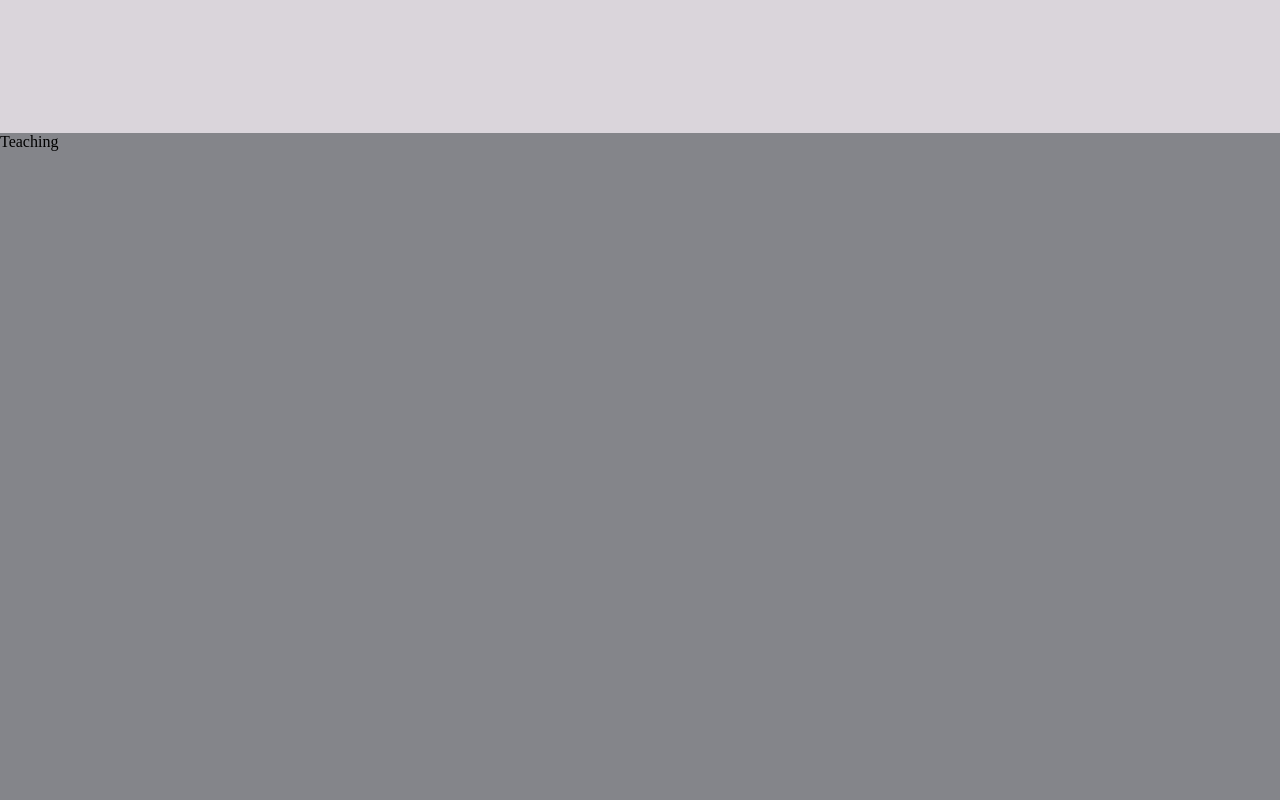
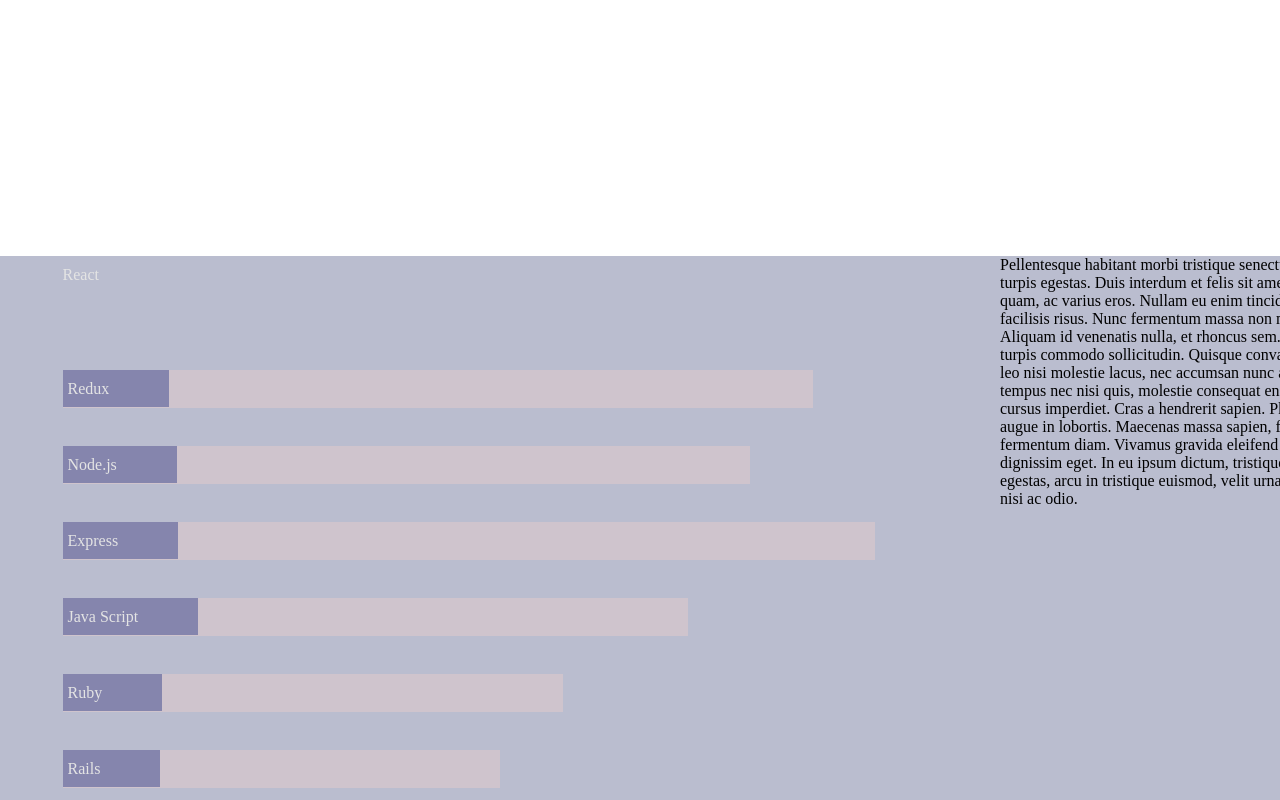
Before and after one commit to ixnp/redux-react-sass-portfolio, a React (Create React App) app in the folder portfolio/: page / in a window 1280 px wide. Shown: the part 1720-2520 px from the top of the page. Built offline with nearby package versions, Linux system fonts and the light colour scheme; a web font is replaced by a local one.

Commit message:
remove teaching

```diff
--- a/portfolio/src/App.js
+++ b/portfolio/src/App.js
@@ -4,7 +4,6 @@
 import Footer from './components/Footer';
 import Projects from './components/Projects';
 import Skills from './components/Skills';
-import Teaching from './components/Teaching';
 import './scss/main.scss';
 
 
@@ -12,9 +11,8 @@
   return (
     <div className="App">
 
-     <Header></Header>
+    <Header></Header>
     <Projects></Projects>
-    <Teaching></Teaching>
     <Skills></Skills>
     <Contact></Contact>
     <Footer></Footer>
--- a/portfolio/src/components/Contact.js
+++ b/portfolio/src/components/Contact.js
@@ -26,6 +26,8 @@
     render() {
     return (
       <div className="contact">
+        <div className="contact-header">Contact me here</div>
+        <div className="contact-body">
           <form onSubmit={this.handelSubmit}>
             <input value={this.state.name} type="text" name="name" onChange={this.handelChange}></input>
             <input value={this.state.email} type="text" name="email" onChange={this.handelChange}></input>
@@ -33,6 +35,7 @@
             <textarea value={this.state.message}name="message" onChange={this.handelChange}></textarea>
             <button type="submit" >Submit</button>
           </form>
+        </div>
       </div>
     );
     }
--- a/portfolio/src/components/Skills.js
+++ b/portfolio/src/components/Skills.js
@@ -7,6 +7,8 @@
 const Skills = () => {
     return (
       <div className="skills">
+
+        <div className="skills-graph">
         <div className="graph"><span></span></div>
         <li className="front-end"><span>React</span></li>
         <li className="front-end"><span>Redux</span></li>
@@ -20,6 +22,10 @@
         <li className="front-end"><span>HTML/SCSS</span></li>
         <li className="front-end"><span>UI Design</span></li>
         <li className="front-end"><span>Photoshop</span></li>
+        </div>
+        <div className="skills-info">
+          <p>Pellentesque habitant morbi tristique senectus et netus et malesuada fames ac turpis egestas. Duis interdum et felis sit amet accumsan. Nulla non mattis quam, ac varius eros. Nullam eu enim tincidunt, efficitur nulla sit amet, facilisis risus. Nunc fermentum massa non massa ornare ullamcorper. Aliquam id venenatis nulla, et rhoncus sem. Pellentesque quis nibh tincidunt turpis commodo sollicitudin. Quisque convallis, ex ut cursus condimentum, leo nisi molestie lacus, nec accumsan nunc arcu id ante. Nulla leo nunc, tempus nec nisi quis, molestie consequat enim. Nulla rutrum odio ac felis cursus imperdiet. Cras a hendrerit sapien. Phasellus bibendum imperdiet augue in lobortis. Maecenas massa sapien, fringilla a lectus sed, porta fermentum diam. Vivamus gravida eleifend massa, sit amet auctor leo dignissim eget. In eu ipsum dictum, tristique tortor a, iaculis mauris. Donec egestas, arcu in tristique euismod, velit urna vehicula nunc, ut porta augue nisi ac odio.</p>
+        </div>
       </div>
     );
   }
--- a/portfolio/src/components/Teaching.js
+++ /dev/null
@@ -1,12 +0,0 @@
-import React from 'react';
-import '../scss/main.scss';
-
-const Teaching = () => {
-    return (
-      <div className="teaching">
-        Teaching
-      </div>
-    );
-  }
-
-export default Teaching
--- a/portfolio/src/scss/contact.scss
+++ b/portfolio/src/scss/contact.scss
@@ -1,5 +1,12 @@
 .contact{
-
+display: grid;
+ grid-template-columns: repeat(5, 1fr);
+    &-header{
+        grid-column: 1/2;
+    }
+    &-body{
+        grid-column: 3/-1;
+    }
     form{
         display:flex;
         flex-direction: column;
@@ -16,7 +23,7 @@
         }
         button{
             @include form(2%,0);
-            height: 4vh;
+            height: 10vh;
         }
     }
 
--- a/portfolio/src/scss/heading.scss
+++ b/portfolio/src/scss/heading.scss
@@ -47,6 +47,7 @@
   li{
     list-style-type:none;
     padding:1vh 10vw 1vh 10vw;
+    transition: all .2s ease-in-out;
     a{
       color: $light-primary;
       text-decoration: none;
@@ -56,6 +57,7 @@
   li:hover{
    color:$light-mid;
    text-shadow: 1px 2px 1px $shadow-mid;
+   transform: scale(1.1);
    a:hover{
     color:$light-mid;
    }
--- a/portfolio/src/scss/layout.scss
+++ b/portfolio/src/scss/layout.scss
@@ -1,7 +1,7 @@
 .App{
     display:grid;
     grid-template-columns: repeat(8, 1fr);
-    grid-template-rows: 1fr 1fr 1fr 1.2fr 1fr 10px;
+    grid-template-rows: 1fr 1fr 1fr 1fr 10px;
 }
 
 .header-container{
@@ -26,20 +26,21 @@
 .project{
   grid-row: 2;
   grid-column: 1/-1;
-  background: #dad5db
+  background: #ffffff;
 }
-.teaching{
+
+.skills{
   grid-row: 3;
-  grid-column: 1/-1;
-  background: #84858a;
-}
-.skills{
-  grid-row: 4;
   grid-column: 1/-1;
   background: #babdcf;
 }
 .contact{
-  grid-row: 5;
+  grid-row: 4;
   grid-column: 1/-1;
   background: #dad5db
 }
+.footer{
+  background: #ffffff;
+  grid-row: 5;
+  grid-column: 1/-1;
+}
--- a/portfolio/src/scss/mixin.scss
+++ b/portfolio/src/scss/mixin.scss
@@ -1,11 +1,11 @@
  @mixin graph($row,$col) {
-            grid-column: 3 / span $col;
+            grid-column: 2 / span $col;
             grid-row:$row;
             background:$light-mid;
             & span{
-                grid-column: 3/10;
+
                 background:$shadow-mid;
-                padding: 10px 20px 10px 5px;
+                padding: 10px 60px 10px 5px;
 
             }
         }
--- a/portfolio/src/scss/skills.scss
+++ b/portfolio/src/scss/skills.scss
@@ -1,7 +1,14 @@
 .skills{
+    display: flex;
+    &-info{
+        width: 50%;
+    }
+    &-graph{
+    width: 100%;
     display: grid;
-    grid-template-columns: repeat(24, 1fr);
+    grid-template-columns: repeat(16, 1fr);
     grid-template-rows: repeat(26,1fr);
+
     li{
         list-style-type: none;
 
@@ -9,7 +16,7 @@
         align-self:center;
         padding:10px 0 10px 0;
 
-        &:nth-child(2){
+        &:nth-child(3){
            @include graph(2,12);
         }
         &:nth-child(3){
@@ -56,6 +63,8 @@
         }
 
     }
+    }
+
 
 
 }
```
Also changed, not shown: portfolio/src/scss/projects.scss (added). Lines whose indentation alone changed are shown as unchanged.
